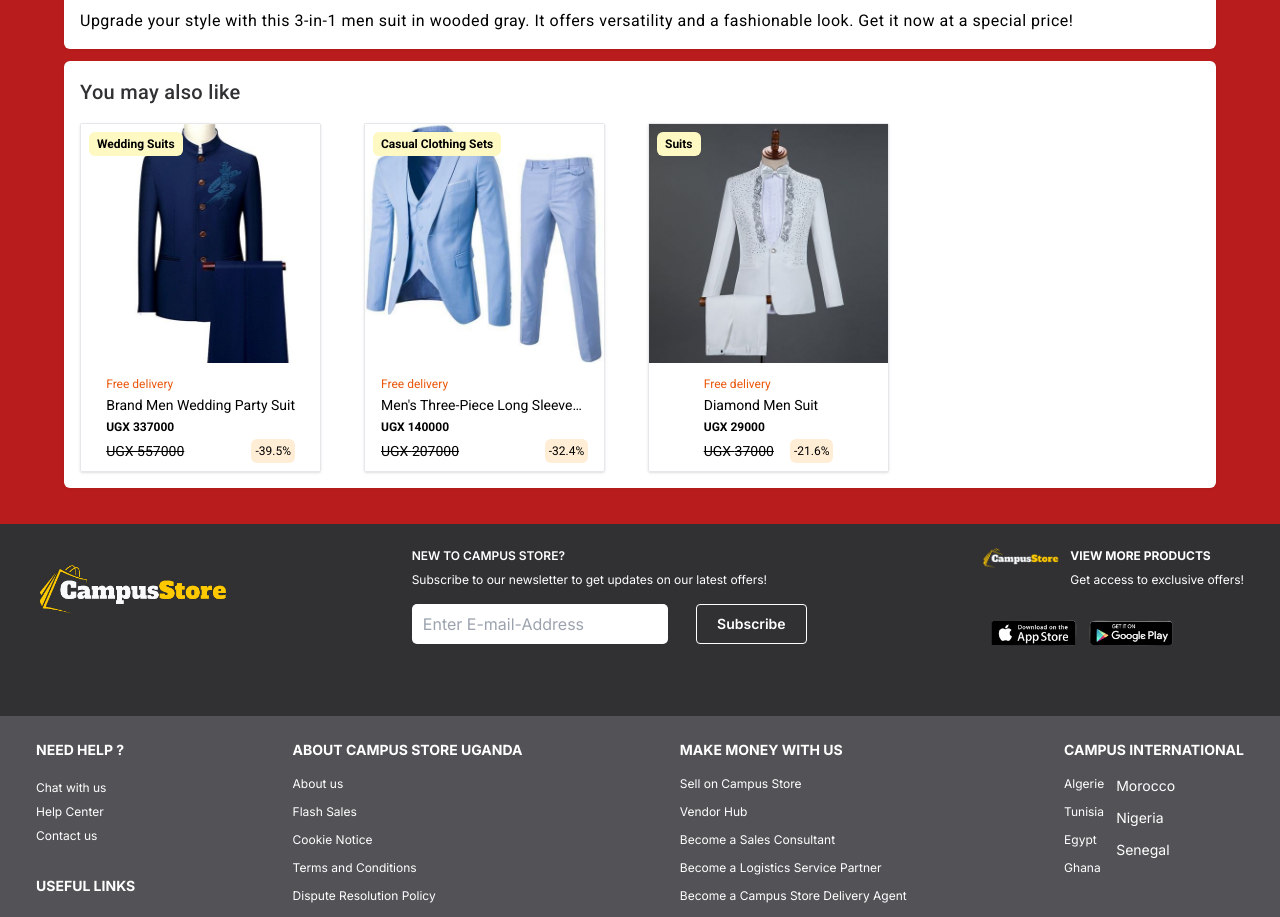
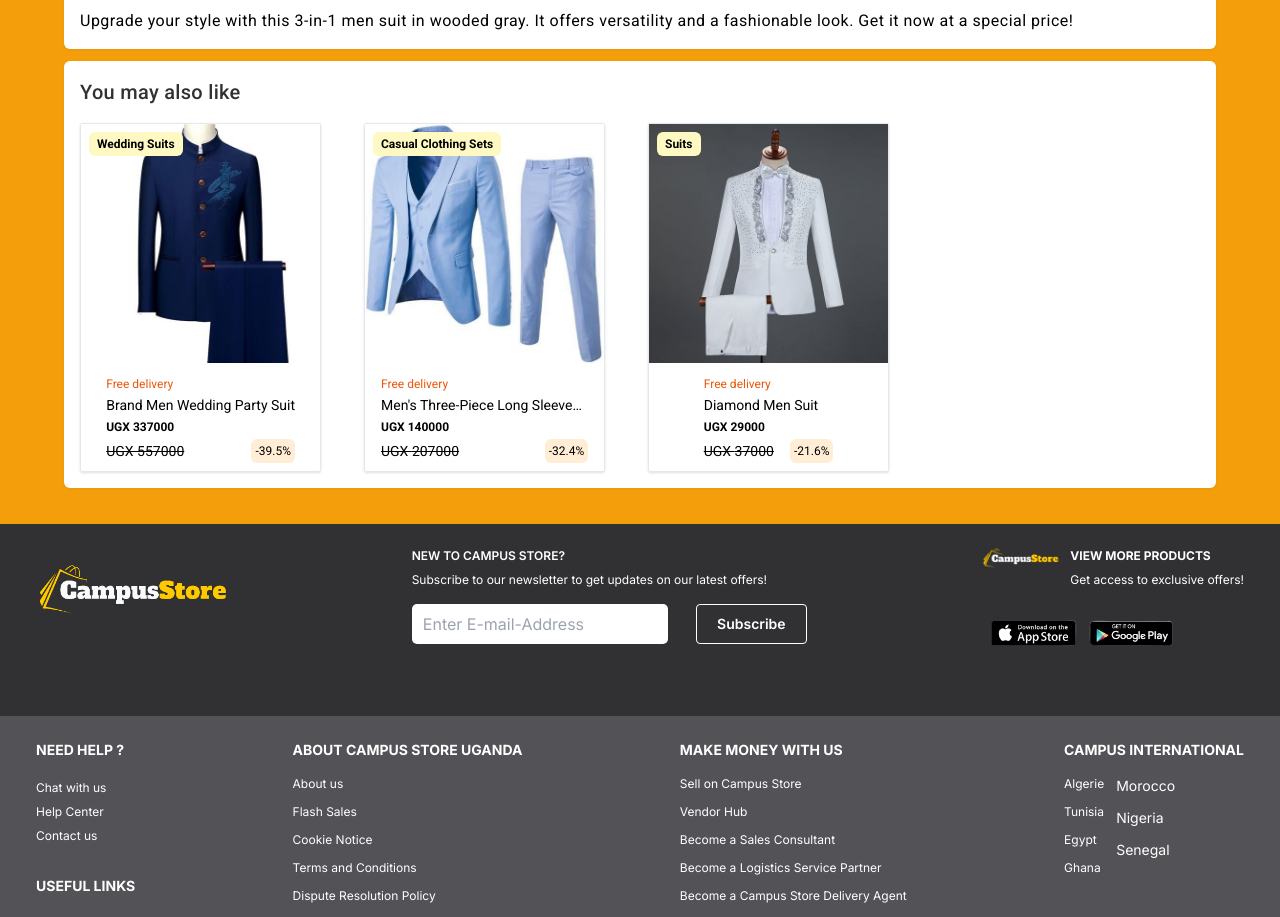
Before and after one commit to MUKE-coder/campus-store, a Next.js app: page /product/3-in-1-men-suit-wooded-gray in a window 1280 px wide. Shown: the part 980-1897 px from the top of the page. Built offline with nearby package versions, Linux system fonts and the light colour scheme.

Commit message:
added recent

```diff
--- a/app/layout.js
+++ b/app/layout.js
@@ -67,7 +67,7 @@ export const metadata = {
 export default function RootLayout({ children }) {
   return (
     <html lang="en">
-      <body className="bg-red-700">
+      <body className="bg-amber-500">
         <CartProvider>
           <ToastContainer />
           <TopBanner />
--- a/app/page.js
+++ b/app/page.js
@@ -7,7 +7,7 @@ import ProductList from "@/components/ProductList";
 import { useState } from "react";
 
 export default function Home() {
-  // const { recentlyViewedProducts } = useCart();
+  const { recentlyViewedProducts } = useCart();
 
   const [subCategories, setSubCategories] = useState([]);
   const [category, setCategory] = useState({});
@@ -20,7 +20,11 @@ export default function Home() {
       <Hero />
       <CategoryBanner updateSubCategories={updateSubCategories} />
       <ProductList subCats={subCategories} cat={category} />
-      {/* <DetailedPrdt data={recentlyViewedProducts}/> */}
+      <div className="bg-white mt-[2rem] lg:m-8 p-4 rounded-md flex flex-col gap-8">
+        <h2 className="text-black text-lg font-bold ">Recently viewed</h2>
+      <DetailedPrdt data={recentlyViewedProducts}/>
+      </div>
+
     </main>
   );
 }
--- a/components/CartContext.jsx
+++ b/components/CartContext.jsx
@@ -13,6 +13,7 @@ export function CartProvider({ children }) {
   const [productDetails, setProductDetails] = useState("");
   const [cart, setCart] = useState(cartItems);
   const [recentlyViewedProducts, setRecentlyViewedProducts] = useState([]);
+
   const addRecentlyViewedProduct = (product) => {
     if (!recentlyViewedProducts.some((item) => item.id === product.id)) {
       const updatedRecentlyViewed = [product, ...recentlyViewedProducts].slice(
--- a/components/Product.jsx
+++ b/components/Product.jsx
@@ -1,48 +1,39 @@
-"use client";
+"use client"
 import Link from "next/link";
 import { useCart } from "./CartContext";
 
 export default function Product({ product }) {
+  const { setProductDetails,addRecentlyViewedProduct } = useCart();
 
-  const { setProductDetails } = useCart();
+  const handleClick = () => {
+    console.log("btn clicked");
     setProductDetails(product);
+    addRecentlyViewedProduct(product);
+  };
 
 
-
-  const baseUrl = "http://localhost:3000/"
+  const baseUrl = "http://localhost:3000/";
   const discount =
     ((product.originalPrice - product.currentPrice) / product.originalPrice) *
     100;
+
   return (
-    <Link
-      href={`/product/${product.slug}`}
-      className="relative flex items-center flex-col justify-center border shadow rounded-sm w-[90%]"
-    >
+    <Link href={`/product/${product.slug}`}>
+      <div className="relative flex items-center flex-col justify-center border shadow rounded-sm w-[90%]" onClick={handleClick}>
         <small className="absolute left-2 top-2 font-semibold bg-yellow-100 py-1 px-2 rounded-md text-xs">
           {product.subCatName}
         </small>
-      <div
-
-        className="flex items-center justify-center"
-      >
+        <div className="flex items-center justify-center">
           <img src={product.image} alt="" className="w-[100%]" />
         </div>
         <div className="lg:py-2 lg:px-4 p-3">
           <small className="text-orange-600 text-xs">Free delivery</small>
-        <div
-
-          className="text-xs lg:text-sm line-clamp-1"
-        >
-          {product.title}
-        </div>
-        <p className="my-1 font-bold text-sm lg:text-xs">
-          UGX {product.currentPrice}
-        </p>
+          <div className="text-xs lg:text-sm line-clamp-1">{product.title}</div>
+          <p className="my-1 font-bold text-sm lg:text-xs">UGX {product.currentPrice}</p>
           <div className="flex justify-between gap-4 items-center">
             <s className="lg:text-sm text-xs">UGX {product.originalPrice}</s>
-          <p className="bg-orange-100 rounded-md p-1 text-xs">
-            -{discount.toFixed(1)}%
-          </p>
+            <p className="bg-orange-100 rounded-md p-1 text-xs">-{discount.toFixed(1)}%</p>
+          </div>
         </div>
       </div>
     </Link>
--- a/components/ProductSlider.jsx
+++ b/components/ProductSlider.jsx
@@ -35,7 +35,7 @@ export default function ProductSlider({ data }) {
         {data.map((image) => {
           return (
             <SwiperSlide>
-              <img src={image} />
+              <img src={image}  className="object-cover" />
             </SwiperSlide>
           );
         })}
@@ -53,7 +53,7 @@ export default function ProductSlider({ data }) {
         {data.map((image) => {
           return (
             <SwiperSlide>
-              <img src={image} />
+              <img src={image} className="object-cover" />
             </SwiperSlide>
           );
         })}
--- a/styles/main.scss
+++ b/styles/main.scss
@@ -15,7 +15,7 @@
 }
 body {
   font-family: "Inter", sans-serif;
-  background-color: black;
+  // background-color: black;
   a {
     outline: none;
   }
```
Lines whose indentation alone changed are shown as unchanged.
